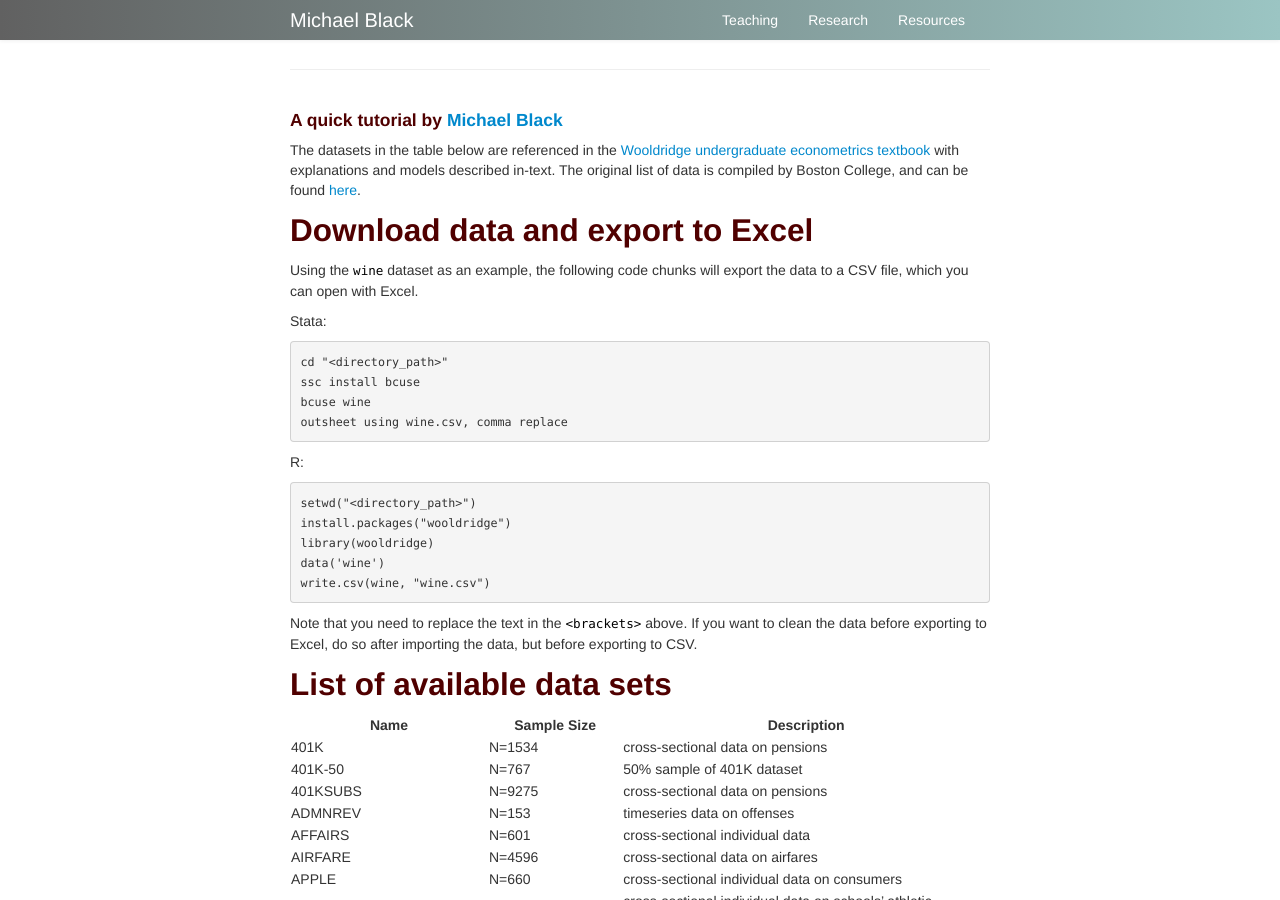
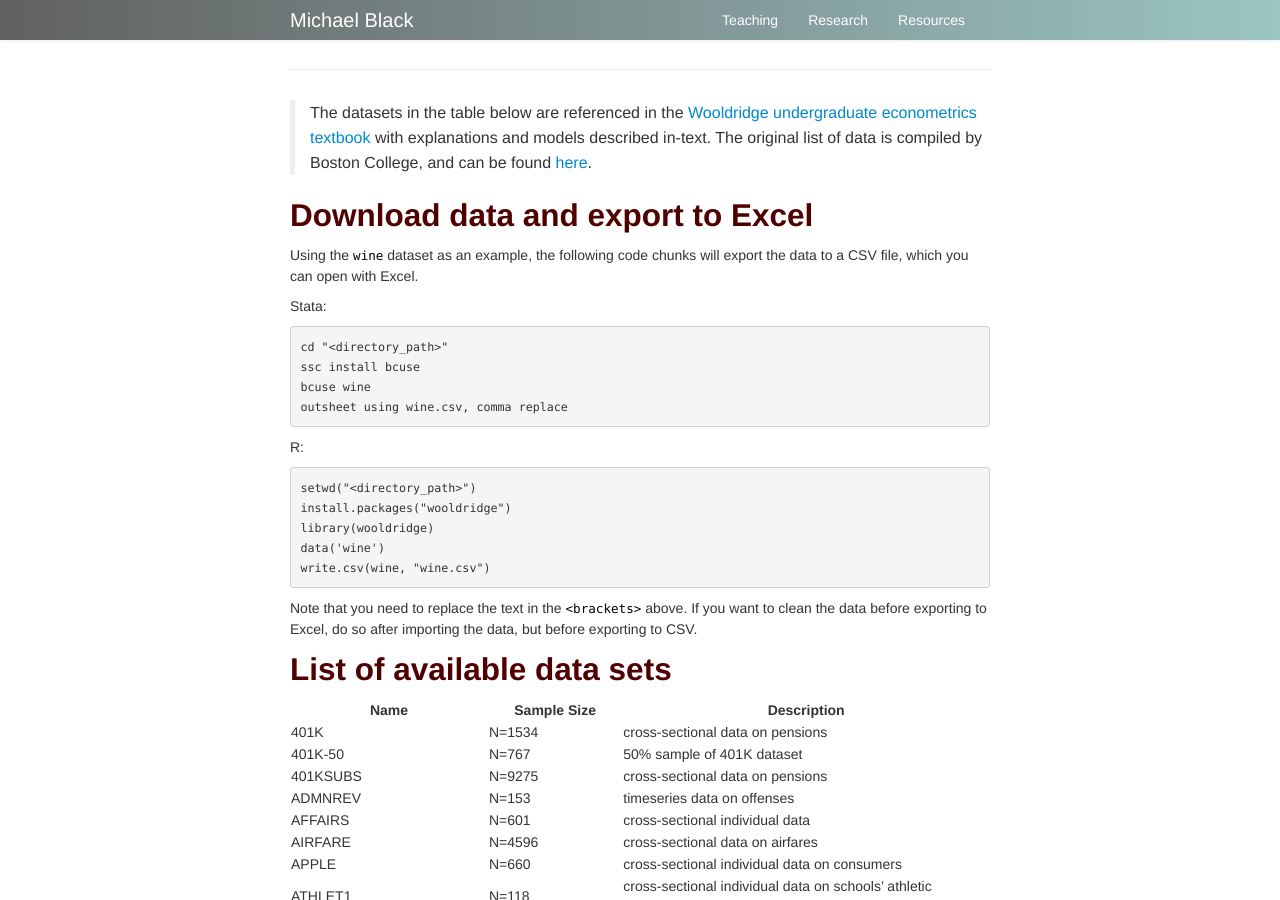
Before and after one commit to michael-black/michael-black.github.io, a Jekyll site: the page built from pages/Wooldridge-Data.md, in a window 1280 px wide and 900 px high. Built offline with Jekyll 4.4.1, drawn with Linux system fonts in a browser that asks for light colours; our own code applies the rules of GitHub Pages for plain Markdown files.

Commit message:
Updated Wooldridge tutorial

```diff
--- a/pages/Wooldridge-Data.md
+++ b/pages/Wooldridge-Data.md
@@ -1,11 +1,9 @@
-#### A quick tutorial by [Michael Black](https://michael-black.github.io)
-
-The datasets in the table below are referenced in the [Wooldridge
-undergraduate econometrics
-textbook](https://www.cengage.com/c/introductory-econometrics-a-modern-approach-7e-wooldridge/9781337558860PF/)
-with explanations and models described in-text. The original list of
-data is compiled by Boston College, and can be found
-[here](http://fmwww.bc.edu/ec-p/data/wooldridge/datasets.list.html).
+> The datasets in the table below are referenced in the [Wooldridge
+> undergraduate econometrics
+> textbook](https://www.cengage.com/c/introductory-econometrics-a-modern-approach-7e-wooldridge/9781337558860PF/)
+> with explanations and models described in-text. The original list of
+> data is compiled by Boston College, and can be found
+> [here](http://fmwww.bc.edu/ec-p/data/wooldridge/datasets.list.html).
 
 Download data and export to Excel
 ---------------------------------
```
